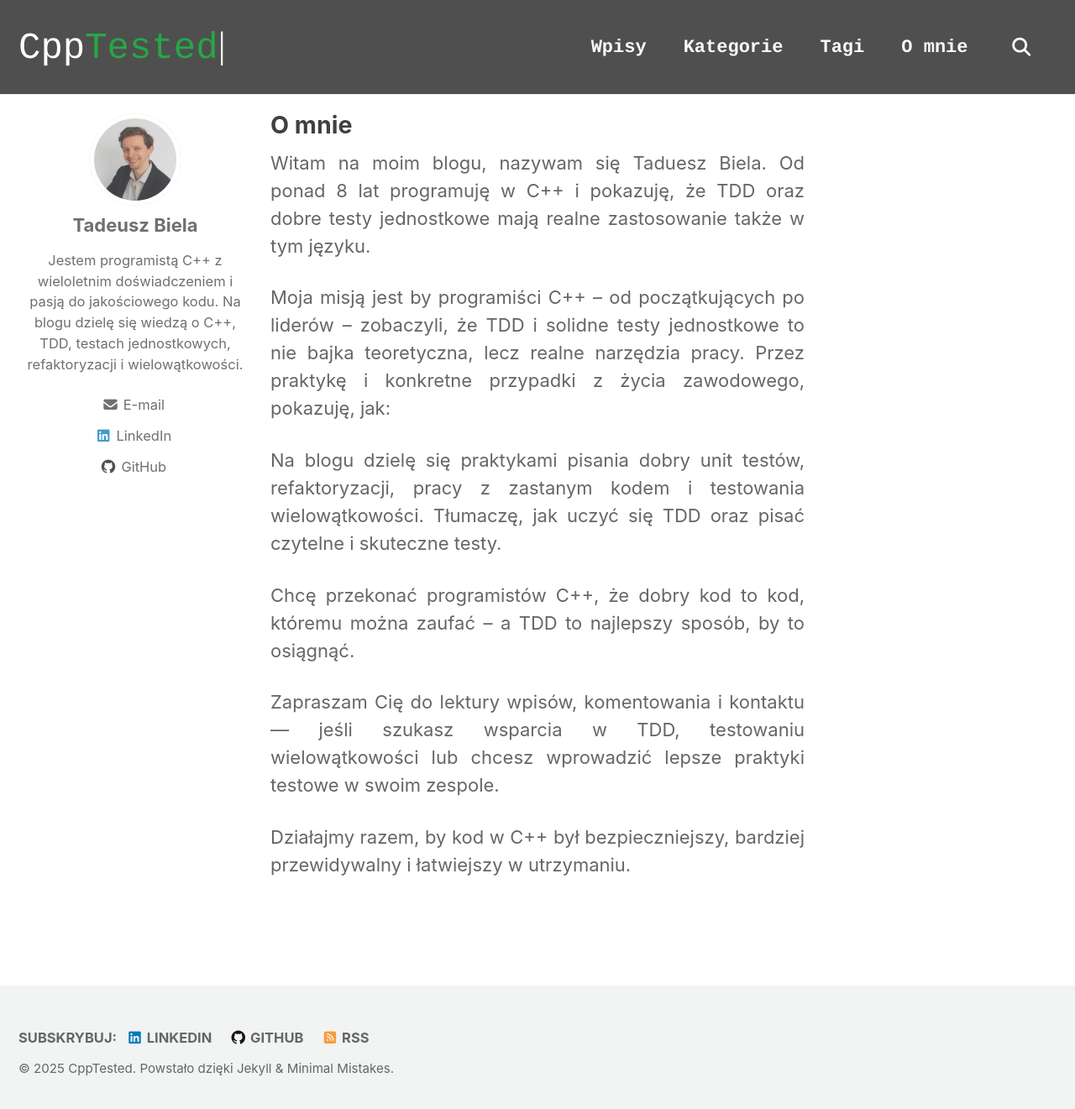
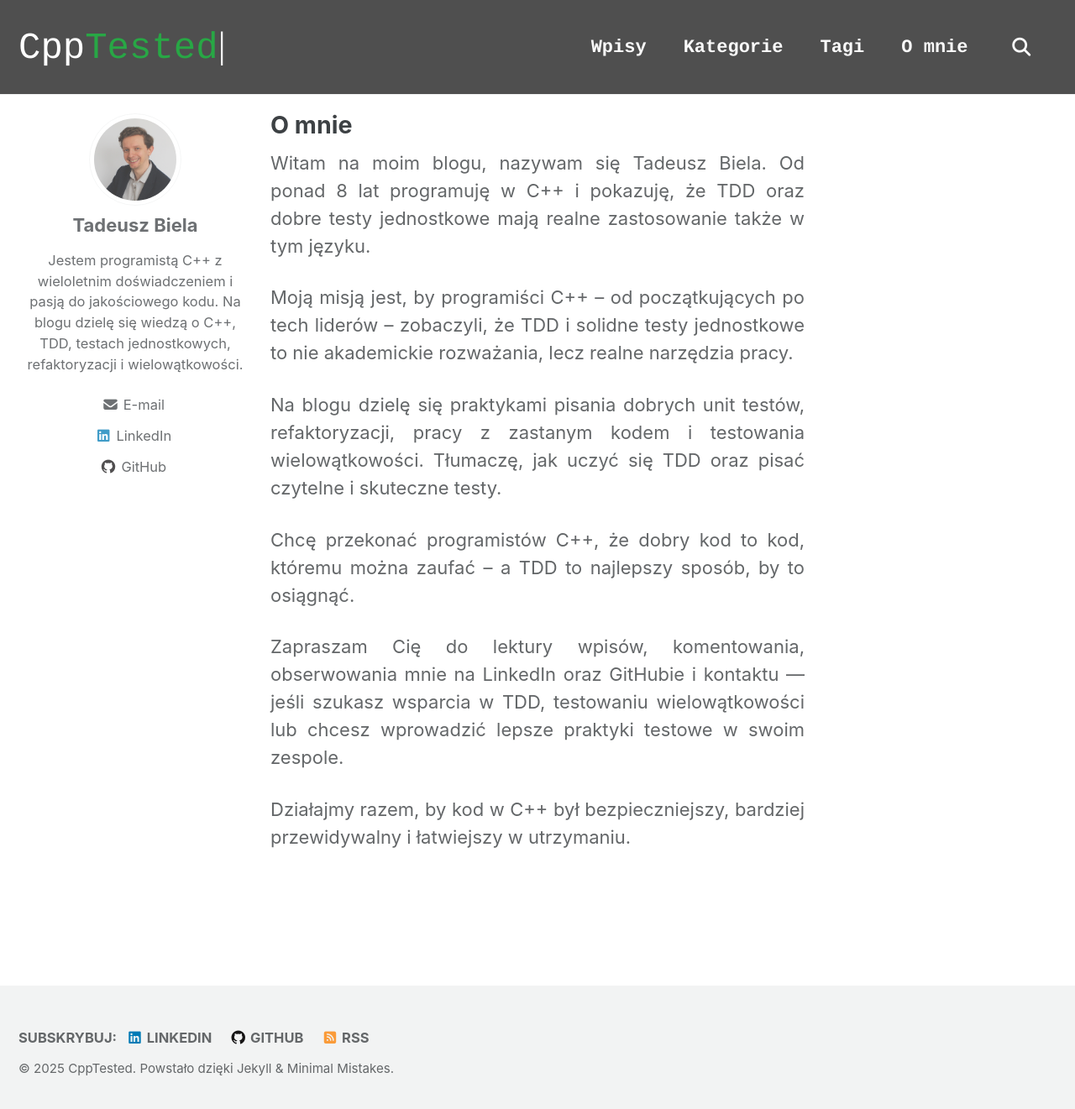
Before and after one commit to TadekBiela/cpptested, a Jekyll site: the page built from _pages/about.md, in a window 1280 px wide and 1329 px high. Shown: the top 1321 px of the window at 84% size. Built offline with Jekyll 4.4.1, drawn with Linux system fonts in a browser that asks for light colours; cached includes are drawn as plain includes.

Commit message:
Corrected about page

```diff
--- a/_pages/about.md
+++ b/_pages/about.md
@@ -3,14 +3,14 @@ permalink: /about/
 title: "O mnie"
 ---
 
-Witam na moim blogu, nazywam się Taduesz Biela. Od ponad 8 lat programuję w C++ i pokazuję, że TDD oraz dobre testy jednostkowe mają realne zastosowanie także w tym języku.
+Witam na moim blogu, nazywam się Tadeusz Biela. Od ponad 8 lat programuję w C++ i pokazuję, że TDD oraz dobre testy jednostkowe mają realne zastosowanie także w tym języku.
 
-Moja misją jest by programiści C++ – od początkujących po liderów – zobaczyli, że TDD i solidne testy jednostkowe to nie bajka teoretyczna, lecz realne narzędzia pracy. Przez praktykę i konkretne przypadki z życia zawodowego, pokazuję, jak:
+Moją misją jest, by programiści C++ – od początkujących po tech liderów – zobaczyli, że TDD i solidne testy jednostkowe to nie akademickie rozważania, lecz realne narzędzia pracy.
 
-Na blogu dzielę się praktykami pisania dobry unit testów, refaktoryzacji, pracy z zastanym kodem i testowania wielowątkowości. Tłumaczę, jak uczyć się TDD oraz pisać czytelne i skuteczne testy.
+Na blogu dzielę się praktykami pisania dobrych unit testów, refaktoryzacji, pracy z zastanym kodem i testowania wielowątkowości. Tłumaczę, jak uczyć się TDD oraz pisać czytelne i skuteczne testy.
 
 Chcę przekonać programistów C++, że dobry kod to kod, któremu można zaufać – a TDD to najlepszy sposób, by to osiągnąć.
 
-Zapraszam Cię do lektury wpisów, komentowania i kontaktu — jeśli szukasz wsparcia w TDD, testowaniu wielowątkowości lub chcesz wprowadzić lepsze praktyki testowe w swoim zespole.
+Zapraszam Cię do lektury wpisów, komentowania, obserwowania mnie na LinkedIn oraz GitHubie i kontaktu — jeśli szukasz wsparcia w TDD, testowaniu wielowątkowości lub chcesz wprowadzić lepsze praktyki testowe w swoim zespole.
 
 Działajmy razem, by kod w C++ był bezpieczniejszy, bardziej przewidywalny i łatwiejszy w utrzymaniu.
```
